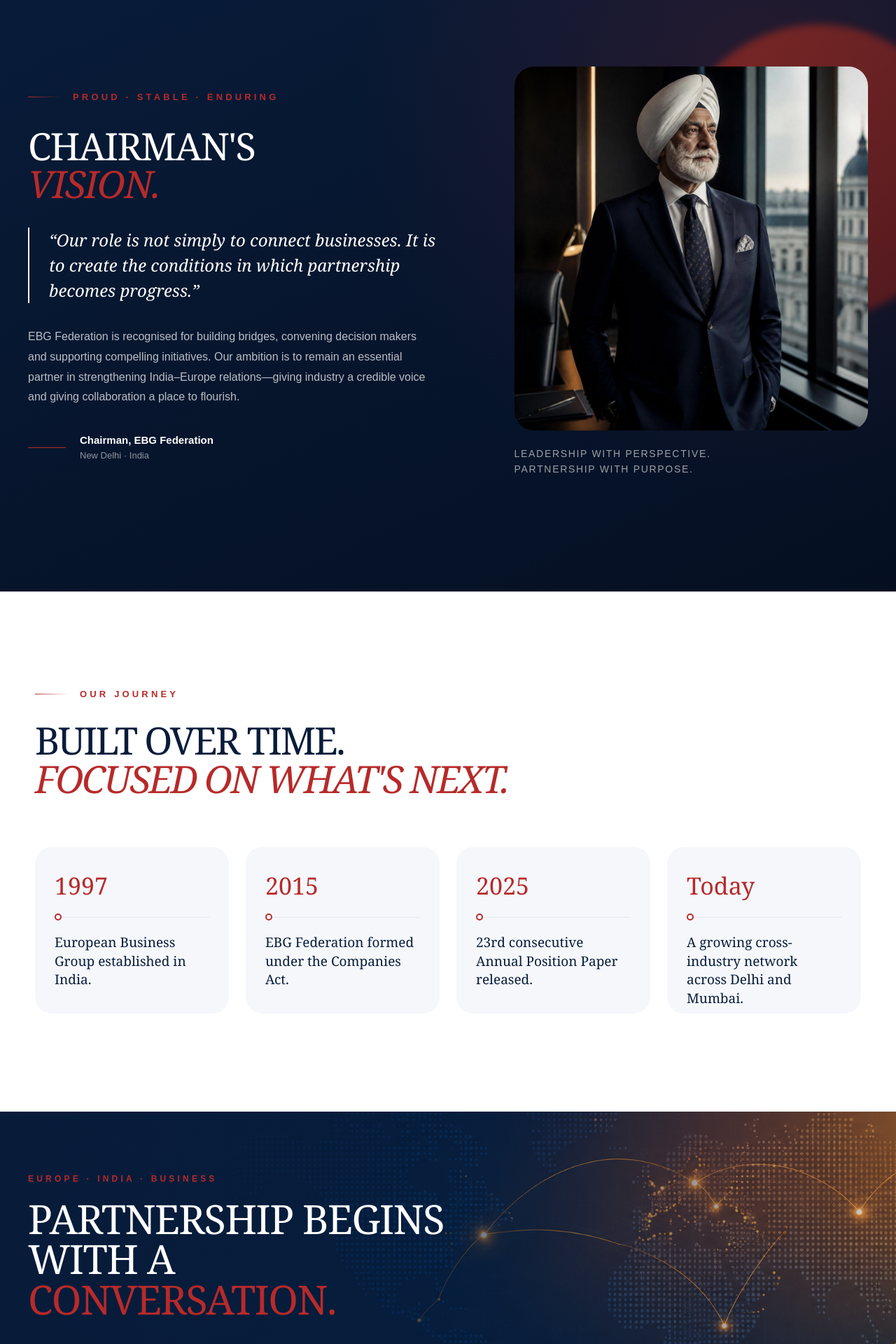
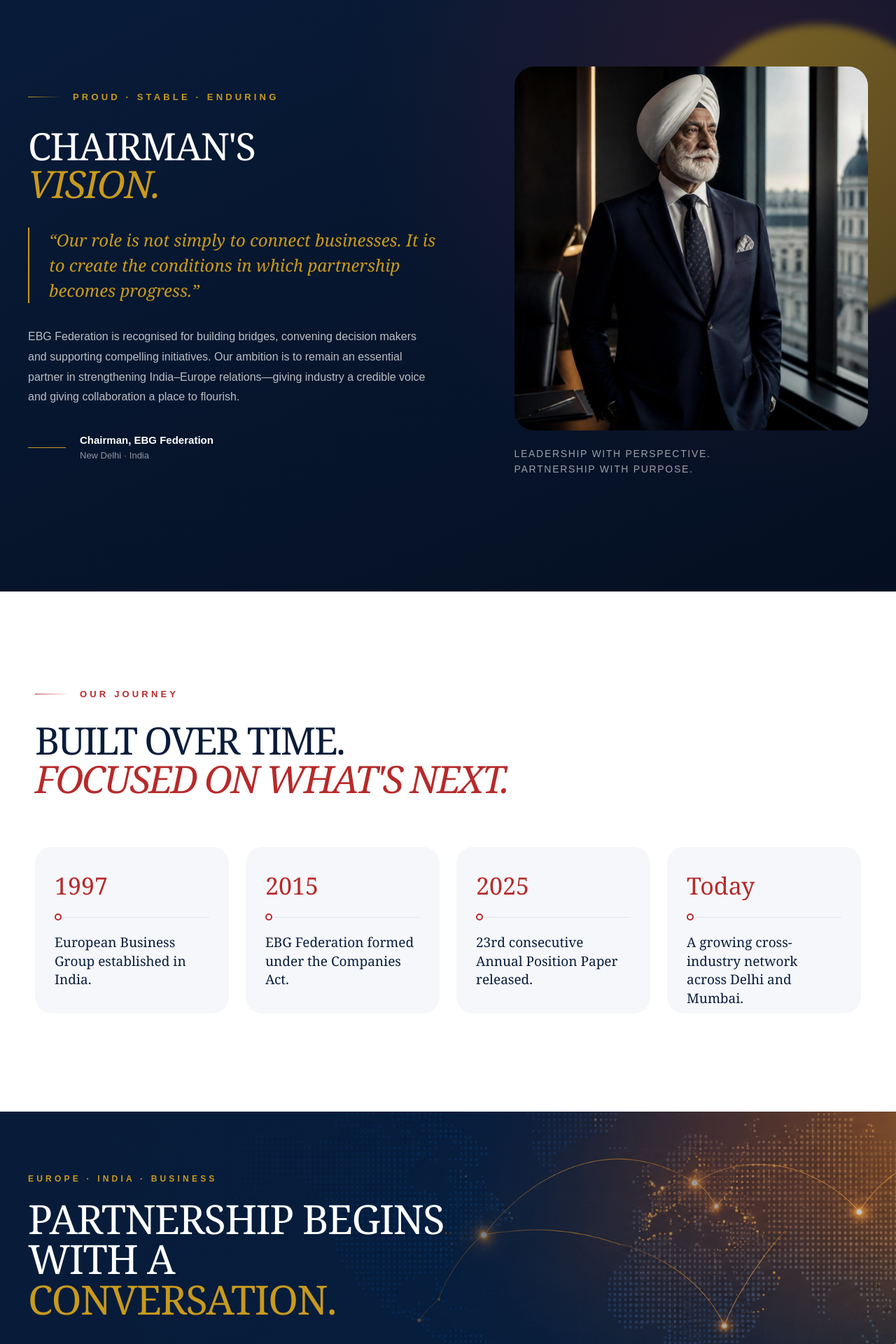
Before and after one commit to Sachiva-Web-Security/EBG-Demo, a Next.js app: page /about in a window 1280 px wide. Shown: the part 2100-4020 px from the top of the page at 70% size. Built offline with nearby package versions, Linux system fonts and the light colour scheme.

Commit message:
change in about page

```diff
--- a/src/app/about/about.module.css
+++ b/src/app/about/about.module.css
@@ -22,10 +22,17 @@
 
 .hero h1 em,
 .story h2 em,
+
+.timelineHead h2 em {
+  color: var(--red);
+  font-style: italic;
+  font-weight: inherit;
+}
+
+
 .visionCopy h2 em,
-.timelineHead h2 em,
 .cta h2 em {
-  color: var(--red);
+  color: #C89A1D;
   font-style: italic;
   font-weight: inherit;
 }
@@ -599,15 +606,23 @@
   align-items: center;
   position: relative;
 }
+.visionCopy .overline {
+  color: #C89A1D;
+}
+.visionCopy .overline span {
+  background: linear-gradient(90deg, #C89A1D, transparent);
+}
+
 .visionCopy h2 {
   font: 400 54px/1.0 Georgia, serif;
   letter-spacing: -0.03em;
   margin: 36px 0;
 }
+
 .visionCopy blockquote {
   font: italic 400 24px/1.5 Georgia, serif;
-  color: rgb(255, 255, 255);
-  border-left: 2px solid rgb(255, 255, 255);
+  color: #C89A1D;
+  border-left: 2px solid #C89A1D;
   margin: 0 0 34px;
   padding-left: 28px;
   max-width: 600px;
@@ -626,7 +641,7 @@
 .signature > span {
   width: 54px;
   height: 1px;
-  background: var(--gold);
+  background: #C89A1D;
 }
 .signature strong,
 .signature small {
@@ -660,7 +675,7 @@
   border-radius: 50%;
   right: -140px;
   top: -60px;
-  background: linear-gradient(135deg, #c8341df4, #b01f0fb2);
+  background: linear-gradient(135deg, #c8a91df4, rgba(176, 130, 15, 0.698));
   filter: blur(6px);
   opacity: 0.55;
 }
@@ -780,7 +795,7 @@
 }
 
 .cta .overline {
-  color:var(--gold);
+  color: #C89A1D;
   font-size: 12px;
   letter-spacing: .35em;
   margin-bottom: 22px;
@@ -799,7 +814,7 @@
 }
 
 .cta h2 em {
-  color: var(--red);
+  color: #C89A1D;
   font-style: normal;
 }
 
@@ -825,7 +840,7 @@
   padding: 16px 34px;
   border-radius: 999px;
 
-  background: linear-gradient(135deg, #B72A2A, #961f1f);
+  background: linear-gradient(135deg, #C89A1D, #b8861e);
 
   color: #fff;
   font-size: 17px;
```
Also changed, not shown: src/app/membership/membership.module.css (+24 -24 lines).
